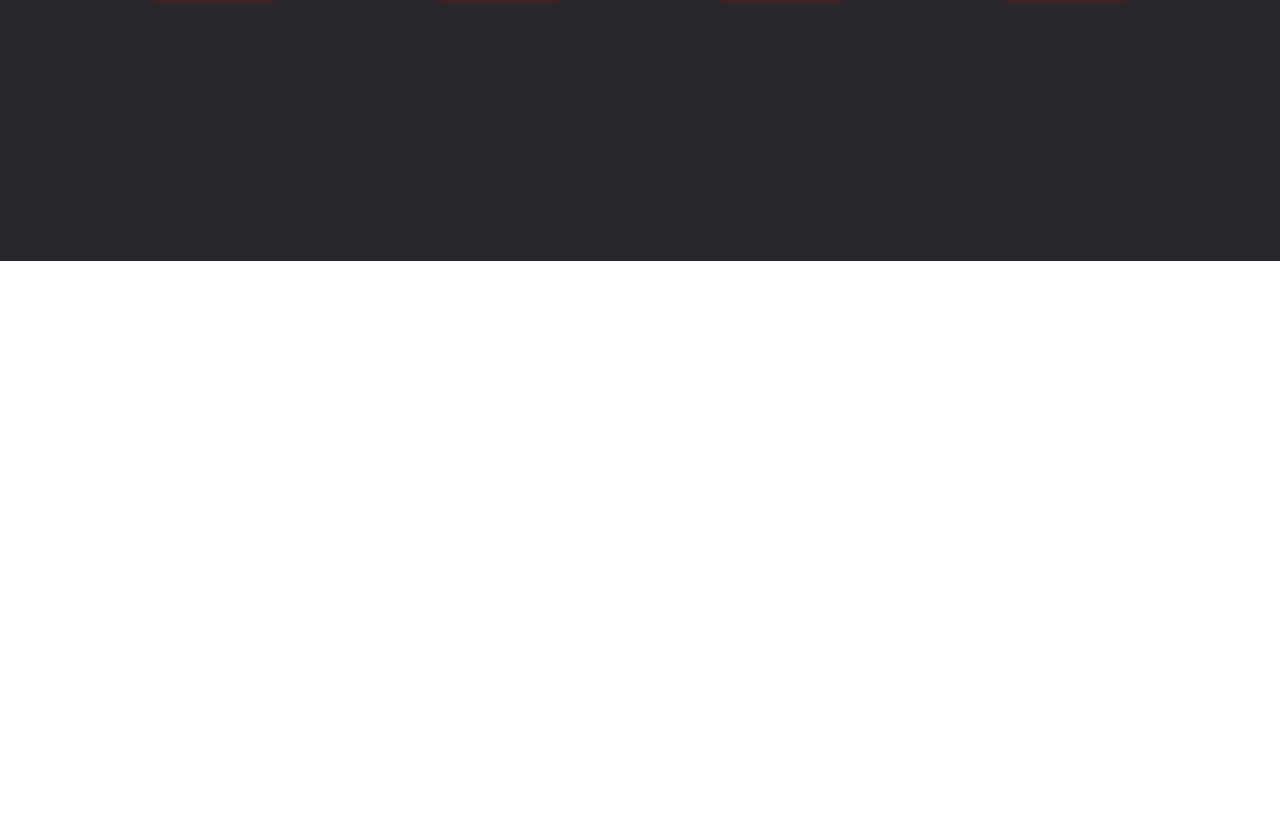
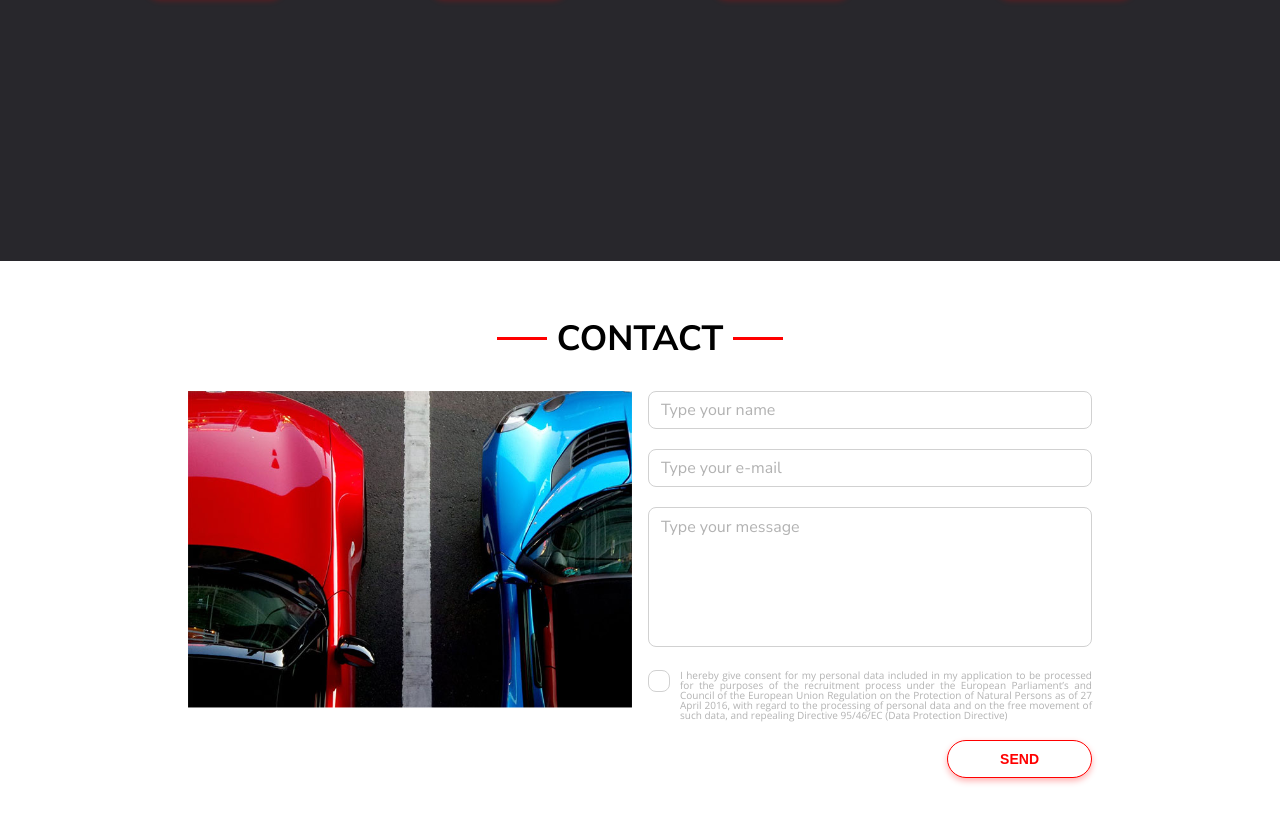
Before and after one commit to sylwiaszopa/CarSharing, a website built with Vite: page src/index.html in a window 1280 px wide. Shown: the part 2114-2937 px from the top of the page. Before the commit the page ends 2375 px from the top, so only its background shows below. Built offline with nearby package versions, Linux system fonts and the light colour scheme.

Commit message:
Contact section

```diff
--- a/src/css/style.css
+++ b/src/css/style.css
@@ -33,7 +33,6 @@
     margin: 0 auto;
     width: 1088px;
 }
-
 .btn {
     display: inline-block;
     background: var(--red-color);
@@ -61,6 +60,7 @@
     height: 3px;
     background: var(--red-color);
 }
+
 /*HEADER*/
 .page__header {
     height: 93px;
@@ -110,6 +110,7 @@
 .page__header-link:hover {
     background: var(--white-02-color);
 }
+
 /*BANNER*/
 .page__banner {
     height: calc(100vh - 25px);
@@ -119,7 +120,6 @@
     background-position: center;
     position: relative;
     z-index: 0;
-
 }
 .page__banner .container {
     height: 100%;
@@ -268,3 +268,113 @@
     box-shadow: 0 3px 6px rgba(255, 0, 0, 0.3);
     font-size: 14px;
 }
+
+/*CONTACT*/
+.contact {
+    display: flex;
+    flex-direction: column;
+    align-items: center;
+    height: 100vh;
+}
+.contact .container {
+    display: flex;
+    gap: 16px;
+    max-width: 904px;
+    margin-bottom: 100px;
+    margin-top: 35px;
+}
+.contact__title-container {
+    margin-top: 60px;
+}
+.contact__photo {
+    width: 444px;
+    height: 316.5px;
+}
+.contact__form-container {
+    max-width: 444px;
+}
+.contact__input-container {
+    margin-bottom: 20px;
+}
+input[type="text"],
+input[type="email"] {
+    width: 444px;
+    height: 38px;
+    border: 1px solid var(--gray100-color);
+    border-radius: 8px;
+    padding: 8px 12px;
+    outline: none;
+}
+input::placeholder {
+    color: var(--gray200-color);
+    font-size: 16px;
+    font-family: var(--primary-font), sans-serif;
+}
+input:focus {
+    border: 1px solid var(--red-color);
+    box-shadow: 0 1px 6px rgba(255, 0, 0, 0.3);
+}
+
+textarea {
+    width: 444px;
+    height: 140px;
+    border: 1px solid var(--gray100-color);
+    border-radius: 8px;
+    resize: none;
+    padding: 8px 12px;
+    outline: none;
+}
+textarea::placeholder {
+    color: var(--gray200-color);
+    font-size: 16px;
+    font-family: var(--primary-font), sans-serif;
+}
+textarea:focus {
+    border: 1px solid var(--red-color);
+    box-shadow: 0 1px 6px rgba(255, 0, 0, 0.3);
+}
+.contact__checkbox-container {
+    display: flex;
+    align-items: flex-start;
+    gap: 10px;
+    cursor: pointer;
+    color: var(--gray200-color);
+    font-family: var(--secondary-font), sans-serif;
+    font-size: 10px;
+    text-align: justify;
+}
+.checkbox {
+    position: absolute;
+    opacity: 0;
+    cursor: pointer;
+    height: 0;
+    width: 0;
+}
+.contact__checkbox-container span {
+    height: 22px;
+    width: 22px;
+    flex-shrink: 0;
+    flex-basis: 22px;
+    border: 1px solid var(--gray100-color);
+    border-radius: 8px;
+    cursor: pointer;
+}
+.checkbox:checked + span {
+    background-image: url("../images/Icon-Check.svg");
+    background-size: 13px 9.5px;
+    /*background-size: contain;*/
+    background-repeat: no-repeat;
+    background-position: center;
+}
+.contact__btn-container {
+    text-align: right;
+}
+.form__button {
+    background: var(--white-color);
+    color: var(--red-color);
+    border: 1px solid var(--red-color);
+    border-radius: 40px;
+    box-shadow: 0 3px 6px rgba(255, 0, 0, 0.3);
+    font-size: 14px;
+    padding: 10px 52px;
+}
--- a/src/index.html
+++ b/src/index.html
@@ -111,6 +111,37 @@
             </div>
         </section>
 
+        <section class="contact">
+            <div class="section-title-container contact__title-container">
+                <h2 class="section-title contact__title">Contact</h2>
+            </div>
+            <div class="container">
+                <img src="images/Form-Photo.png" alt="" class="contact__photo">
+                <div class="contact__form-container">
+                <form class="form">
+                    <div class="contact__input-container">
+                        <input type="text" placeholder="Type your name">
+                    </div>
+                    <div class="contact__input-container">
+                         <input type="email" placeholder="Type your e-mail">
+                    </div>
+                    <div class="contact__input-container">
+                        <textarea placeholder="Type your message"></textarea>
+                    </div>
+                    <label class="contact__input-container contact__checkbox-container">
+                        <input type="checkbox" class="checkbox">
+                        <span></span>
+                        I hereby give consent for my personal data included in my application to be processed for the purposes of the recruitment process under the European Parliament’s and Council of the European Union Regulation on the Protection of Natural Persons as of 27 April 2016, with regard to the processing of personal data and on the free movement of such data, and repealing Directive 95/46/EC (Data Protection Directive)
+                    </label>
+                    <div class="contact__btn-container">
+                        <button type="submit" class="btn form__button">Send</button>
+                    </div>
+
+                </form>
+                </div>
+            </div>
+        </section>
+
     </main>
 </body>
 </html>
```
Also changed, not shown: src/images/Form-Photo.png (renamed from src/images/Form Photo.png).
